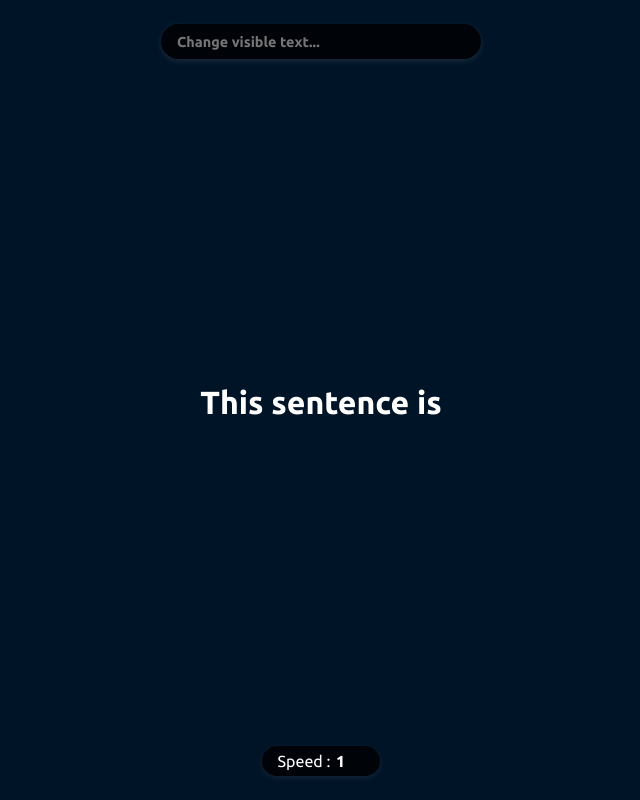
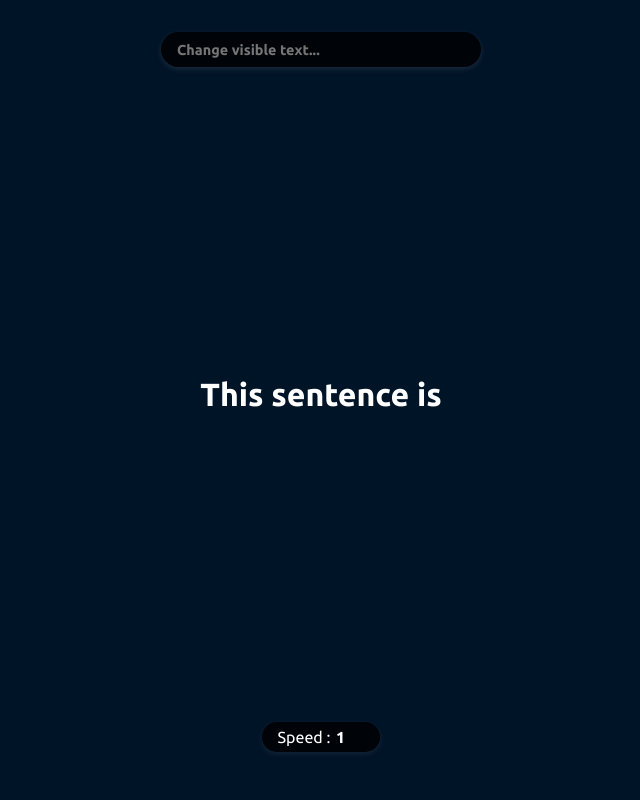
Before and after one commit to TheRealRajan/Auto-Text-Typing, a plain HTML site: page index.html in a window 1280 px wide. Shown: the whole page, without its empty margins (319-959 px from the left). Drawn offline with Linux system fonts and the light colour scheme.

Commit message:
Changed CSS styling to accomodate shorter screens

```diff
--- a/styles.css
+++ b/styles.css
@@ -18,7 +18,7 @@ body {
 }
 
 .changeText {
-  margin-top: 1.5rem;
+  margin-top: 2rem;
   background-color: rgba(0, 0, 0, 0.8);
   padding: 0.6rem 1rem;
   border-radius: 1000px;
@@ -37,7 +37,7 @@ body {
   padding: 0.3rem 0.5rem 0.3rem 1rem;
   font-size: 1rem;
   text-align: center;
-  margin-bottom: 1.5rem;
+  margin-bottom: 3rem;
   box-shadow: 0 2px 6px rgba(255, 255, 255, 0.08);
 }
 
```
